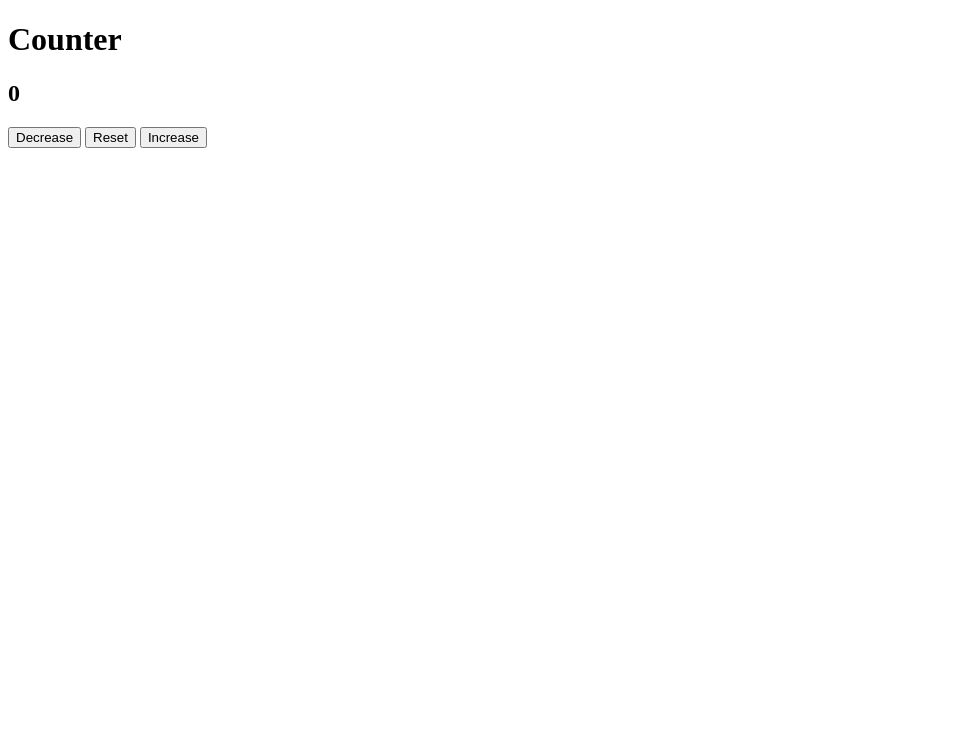
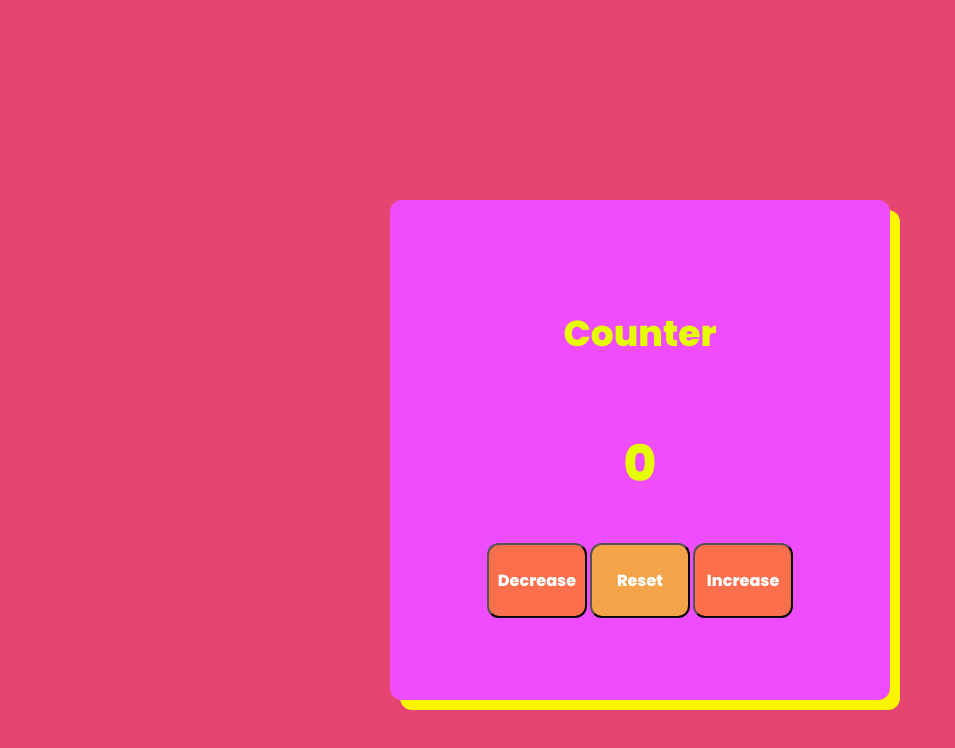
Before and after one commit to coltonbaird1/simple-counter, a plain HTML site: page index.html in a window 1280 px wide. Shown: the whole page, without its empty margins (0-955 px from the left). Drawn offline with Linux system fonts and the light colour scheme.

Commit message:
Styled elements using css, imported font family

```diff
--- a/index.html
+++ b/index.html
@@ -7,6 +7,10 @@
     <title>Counter</title>
     <link rel="stylesheet" href="styles.css" />
     <script src="app.js" defer></script>
+    <link
+      href="https://fonts.googleapis.com/css2?family=Poppins:wght@800&display=swap"
+      rel="stylesheet"
+    />
   </head>
   <body>
     <div class="main-content">
--- a/styles.css
+++ b/styles.css
@@ -0,0 +1,53 @@
+body {
+  display: flex;
+  align-items: center;
+  justify-content: center;
+  background-color: #e64471;
+  margin: 0px;
+  font-family: 'Poppins', sans-serif;
+}
+
+.main-content {
+  /* border: black 1px solid; */
+  height: 500px;
+  width: 500px;
+  margin-top: 200px;
+  display: flex;
+  align-items: center;
+  justify-content: center;
+  flex-direction: column;
+  background-color: #ee4cfc;
+  border-radius: 12px;
+  box-shadow: 10px 10px #fdf500;
+}
+
+h1 {
+  color: #e6ff00;
+  font-size: 36px;
+}
+
+h2 {
+  color: #e6ff00;
+  font-size: 50px;
+}
+
+button {
+  width: 100px;
+  height: 75px;
+  border-radius: 12px;
+  font-family: 'Poppins', sans-serif;
+  color: white;
+  font-size: 16px;
+}
+
+.btn-dec {
+  background-color: #fc6f4c;
+}
+
+.btn-in {
+  background-color: #fc6f4c;
+}
+
+.btn-res {
+  background-color: #f5a349;
+}
```
